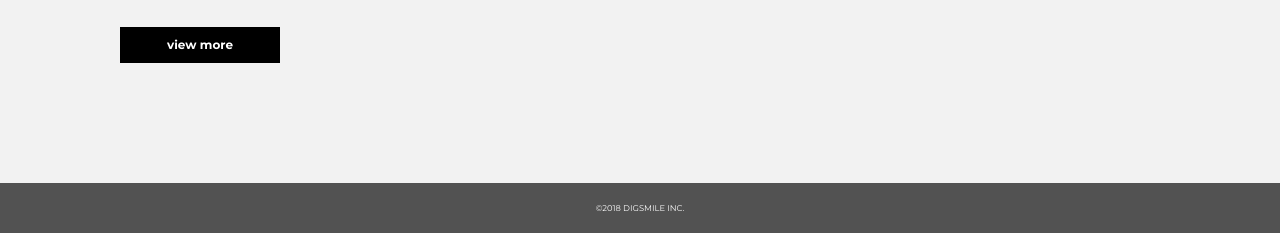
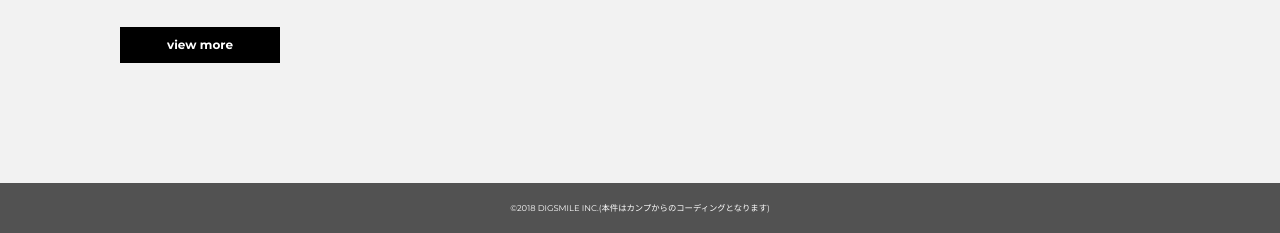
Before and after one commit to yuta2020/samplecode, a plain HTML site: page index.html in a window 1280 px wide. Shown: the part 2978-3211 px from the top of the page. Drawn offline with Linux system fonts and the light colour scheme.

Commit message:
Update index.html

```diff
--- a/index.html
+++ b/index.html
@@ -129,7 +129,7 @@
       </section>
     </main>
     <footer class="footer">
-      <small>&copy;2018 DIGSMILE INC.</small>
+      <small>&copy;2018 DIGSMILE INC.(本件はカンプからのコーディングとなります)</small>
     </footer>
     <script src="jquery-3.5.1.min.js"></script>
     <script src="script.js"></script>
```
